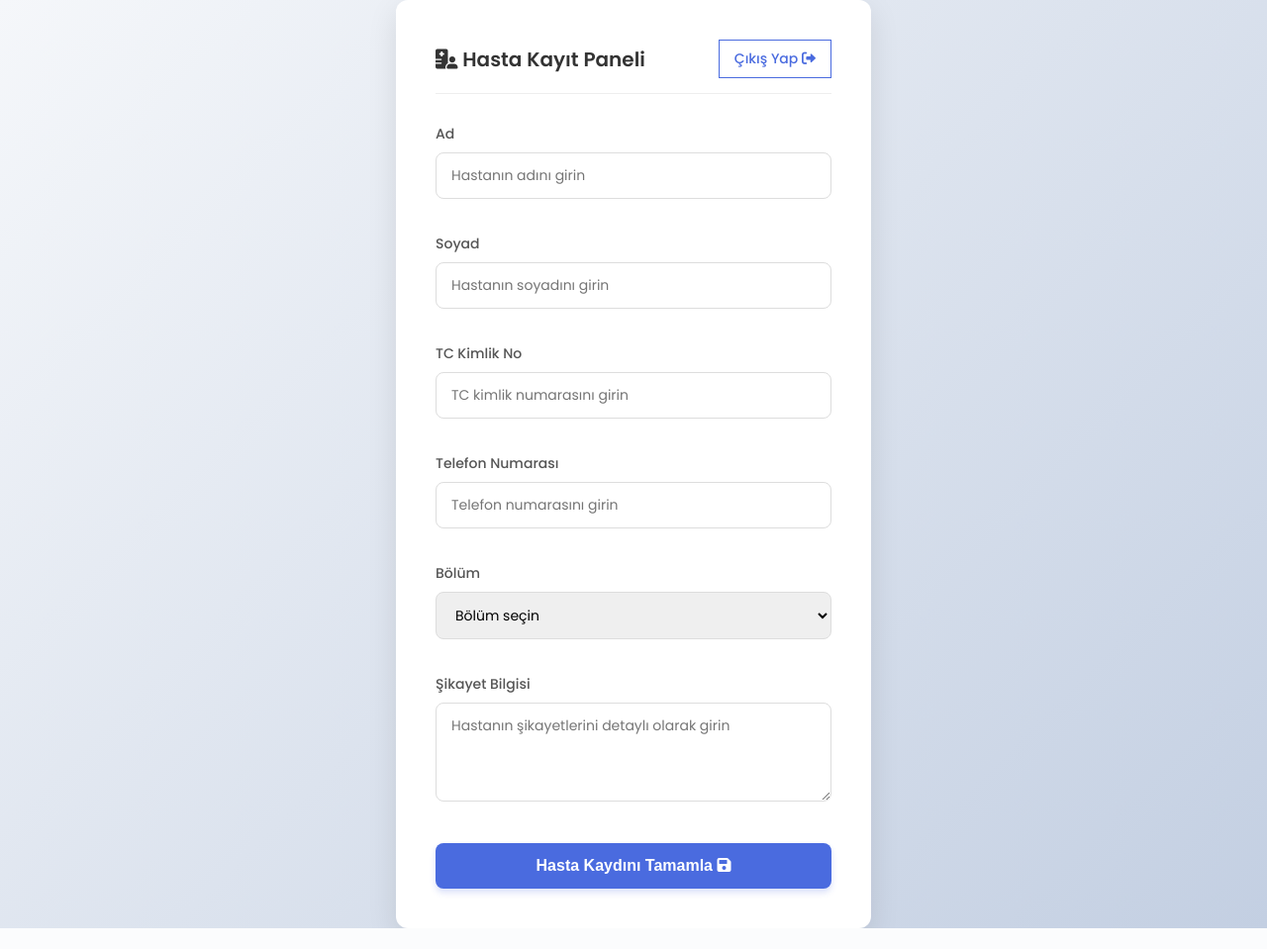
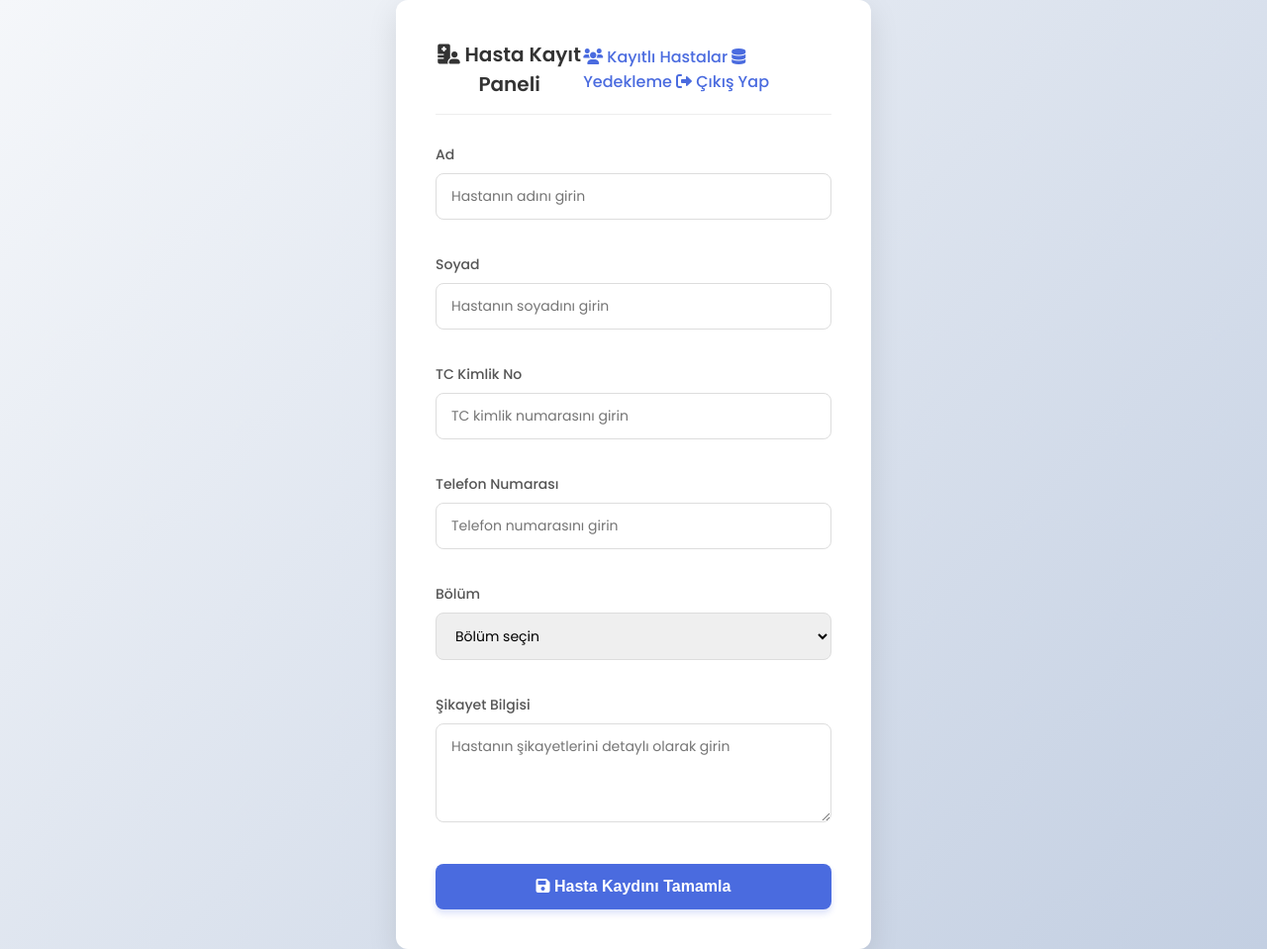
Before and after one commit to st4ys3/Hospital-Register-Application, a Flask app: page /dashboard in a window 1280 px wide. Shown: the whole page at 99% size. Before the commit the page ends 938 px from the top, so only its background shows below. Run offline with Flask 3, Linux system fonts and the light colour scheme; the visitor is signed in with stand-in values (Sample User, id 1); data that the repository does not hold is empty.

Commit message:
Update dashboard.html

```diff
--- a/templates/dashboard.html
+++ b/templates/dashboard.html
@@ -7,26 +7,23 @@
    <link rel="stylesheet" href="{{ url_for('static', filename='styles.css') }}">
    <link href="https://fonts.googleapis.com/css2?family=Poppins:wght@300;400;500;600;700&display=swap" rel="stylesheet">
    <link rel="stylesheet" href="https://cdnjs.cloudflare.com/ajax/libs/font-awesome/6.0.0-beta3/css/all.min.css">
-    <script>
-        // Sayfa yüklendiğinde flash mesajlarını 5 saniye sonra gizle
-        document.addEventListener('DOMContentLoaded', function() {
-            setTimeout(function() {
-                var flashMessages = document.querySelector('.flash-messages');
-                if (flashMessages) {
-                    flashMessages.style.opacity = '0';
-                    setTimeout(function() {
-                        flashMessages.style.display = 'none';
-                    }, 500);
-                }
-            }, 5000);
-        });
-    </script>
 </head>
 <body>
+   <div class="container">
        <div class="form-container">
            <div class="navbar">
                <h2><i class="fas fa-hospital-user"></i> Hasta Kayıt Paneli</h2>
-            <a href="/logout" class="logout-btn">Çıkış Yap <i class="fas fa-sign-out-alt"></i></a>
+               <div class="navbar-actions">
+                   <a href="/patients" class="btn btn-secondary">
+                       <i class="fas fa-users"></i> Kayıtlı Hastalar
+                   </a>
+                   <a href="/backup" class="btn btn-secondary">
+                       <i class="fas fa-database"></i> Yedekleme
+                   </a>
+                   <a href="/logout" class="btn">
+                       <i class="fas fa-sign-out-alt"></i> Çıkış Yap
+                   </a>
+               </div>
            </div>
 
            <!-- Flash Mesajları Görüntüleme -->
@@ -83,8 +80,11 @@
                    <textarea id="sikayet" name="sikayet" placeholder="Hastanın şikayetlerini detaylı olarak girin" required></textarea>
                </div>
 
-            <button type="submit">Hasta Kaydını Tamamla <i class="fas fa-save"></i></button>
+               <button type="submit">
+                   <i class="fas fa-save"></i> Hasta Kaydını Tamamla
+               </button>
            </form>
+       </div>
    </div>
 </body>
 </html>
```
Lines whose indentation alone changed are shown as unchanged.
